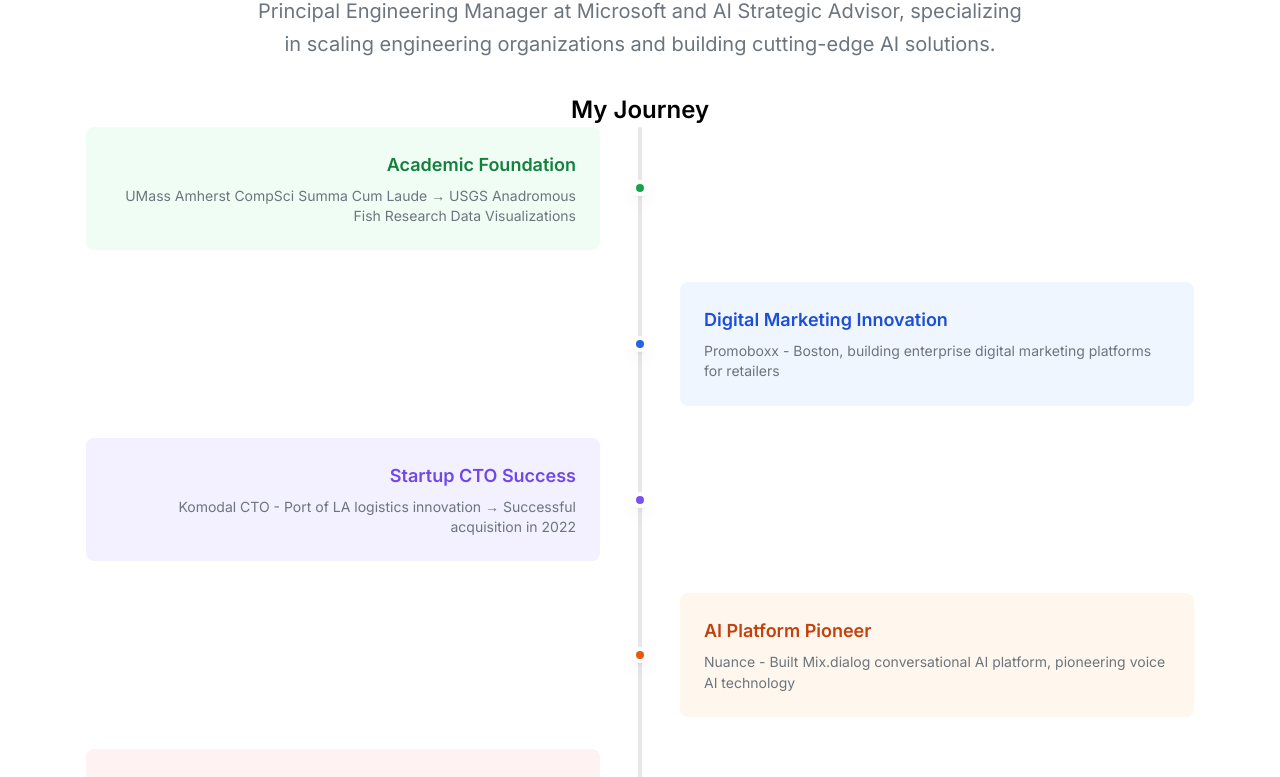
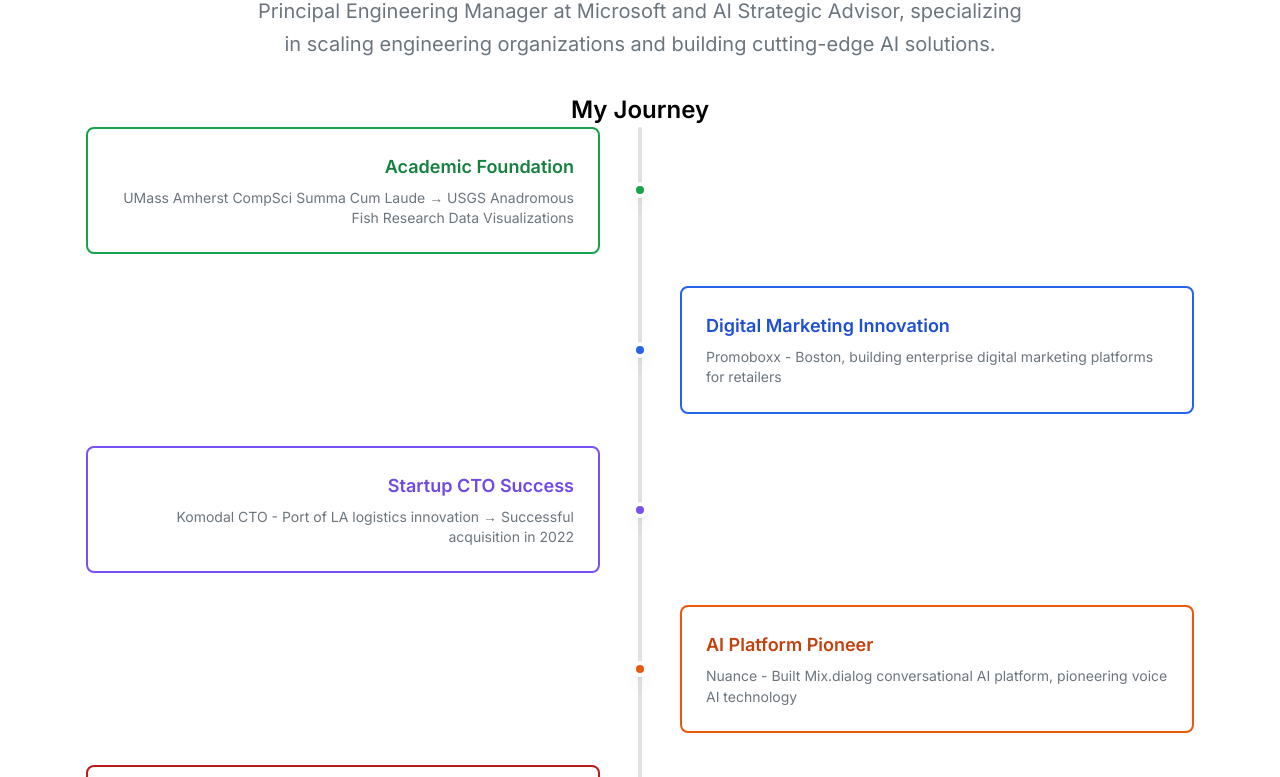
Before and after one commit to cjennison/chrisjennison-personalsite, a Next.js app: page / in a window 1280 px wide. Shown: the part 939-1716 px from the top of the page. Built offline with nearby package versions, Linux system fonts and the light colour scheme.

Commit message:
fix: career timeline in dark mode

```diff
--- a/src/components/sections/CareerTimeline.tsx
+++ b/src/components/sections/CareerTimeline.tsx
@@ -137,33 +137,38 @@
 
   const colorClasses = {
     green: {
-      cardBg: "var(--mantine-color-green-0)",
+      cardBg: "var(--mantine-color-body)",
       textColor: "green.7",
       dotBg: "var(--mantine-color-green-6)",
+      borderColor: "var(--mantine-color-green-6)",
       glowColor: "green",
     },
     blue: {
-      cardBg: "var(--mantine-color-blue-0)",
+      cardBg: "var(--mantine-color-body)",
       textColor: "blue.7",
       dotBg: "var(--mantine-color-blue-6)",
+      borderColor: "var(--mantine-color-blue-6)",
       glowColor: "blue",
     },
     purple: {
-      cardBg: "var(--mantine-color-violet-0)",
+      cardBg: "var(--mantine-color-body)",
       textColor: "violet.7",
       dotBg: "var(--mantine-color-violet-6)",
+      borderColor: "var(--mantine-color-violet-6)",
       glowColor: "violet",
     },
     orange: {
-      cardBg: "var(--mantine-color-orange-0)",
+      cardBg: "var(--mantine-color-body)",
       textColor: "orange.7",
       dotBg: "var(--mantine-color-orange-6)",
+      borderColor: "var(--mantine-color-orange-6)",
       glowColor: "orange",
     },
     red: {
-      cardBg: "var(--mantine-color-red-0)",
+      cardBg: "var(--mantine-color-body)",
       textColor: "red.7",
       dotBg: "var(--mantine-color-red-6)",
+      borderColor: "var(--mantine-color-red-6)",
       glowColor: "red",
     },
   };
@@ -181,7 +186,12 @@
       </Title>
       <div className="relative" ref={timelineRef}>
         {/* Animated Timeline Line */}
-        <div className="absolute left-1/2 transform -translate-x-1/2 h-full w-1 bg-gray-200 dark:bg-gray-700 rounded-full overflow-hidden">
+        <div
+          className="absolute left-1/2 transform -translate-x-1/2 h-full w-1 rounded-full overflow-hidden"
+          style={{
+            backgroundColor: "var(--mantine-color-gray-3)",
+          }}
+        >
           <div
             className="w-full bg-gradient-to-b from-green-600 via-blue-600 via-purple-600 via-orange-600 to-red-600 rounded-full transition-all duration-1000 ease-out"
             style={{
@@ -220,13 +230,14 @@
                       <Card
                         padding="lg"
                         radius="md"
-                        className={`transition-all duration-500 hover:shadow-lg hover:scale-105 ${
+                        bg="var(--mantine-color-body)"
+                        className={`transition-all duration-500 hover:shadow-lg hover:scale-105 border-2 ${
                           isVisible
                             ? "translate-x-0 opacity-100"
                             : "-translate-x-8 opacity-0"
                         }`}
                         style={{
-                          backgroundColor: colors.cardBg,
+                          borderColor: colors.borderColor,
                           transitionDelay: `${index * 200 + 100}ms`,
                         }}
                       >
@@ -286,19 +297,16 @@
                       <Card
                         padding="lg"
                         radius="md"
-                        className={`transition-all duration-500 hover:shadow-lg hover:scale-105 ${
+                        bg="var(--mantine-color-body)"
+                        className={`transition-all duration-500 hover:shadow-lg hover:scale-105 border-2 ${
                           isVisible
                             ? "translate-x-0 opacity-100"
                             : "translate-x-8 opacity-0"
                         }`}
                         style={{
-                          backgroundColor: item.isCurrent
-                            ? "var(--mantine-color-blue-0)"
-                            : colors.cardBg,
-                          borderWidth: item.isCurrent ? "2px" : "0",
                           borderColor: item.isCurrent
-                            ? "var(--mantine-color-blue-2)"
-                            : "transparent",
+                            ? "var(--mantine-color-blue-6)"
+                            : colors.borderColor,
                           transitionDelay: `${index * 200 + 100}ms`,
                         }}
                       >
```
